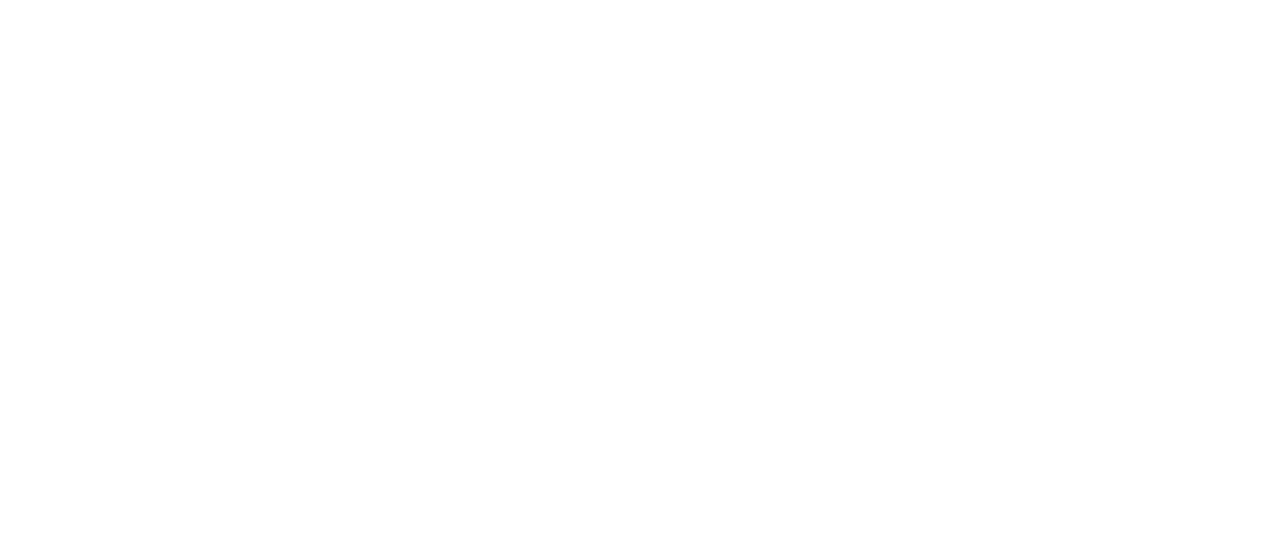
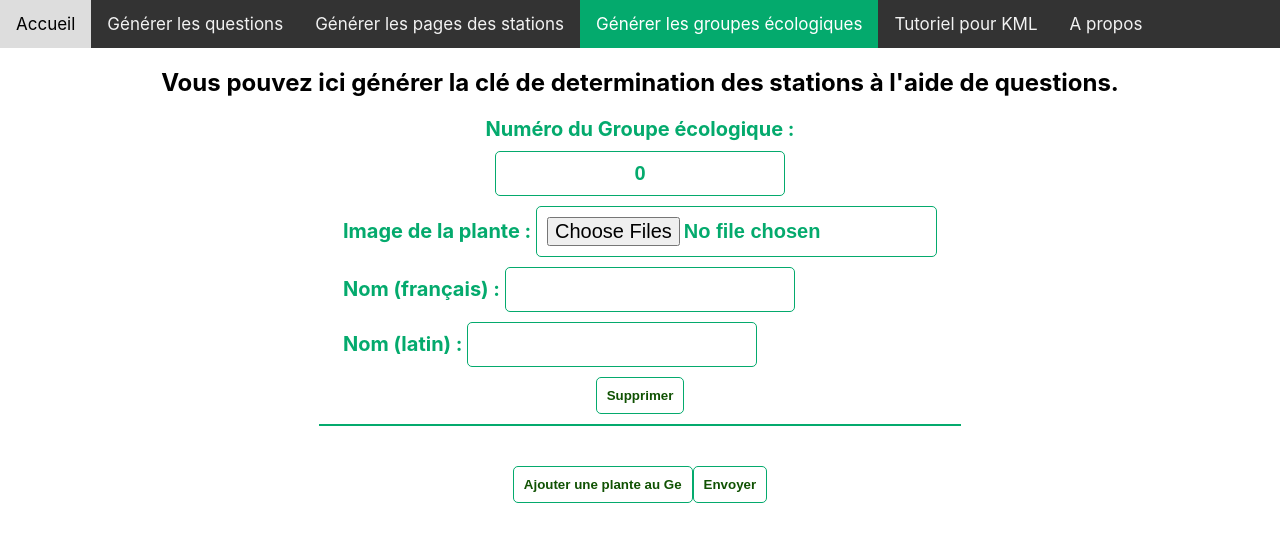
Before and after one commit to Projet-L3-Guide-des-Stations-Embarque/Guides_des_Station_Front, a React (Create React App) app: page /ge in a window 1280 px wide. Before the commit this address had no page. Shown: the top 542 px of the page. Built offline with nearby package versions, Linux system fonts and the light colour scheme.

Commit message:
création page de génération des groupes écologiques

```diff
--- a/src/App.js
+++ b/src/App.js
@@ -2,6 +2,7 @@ import Home from './pages/home'
 import About from './pages/about'
 import Tuto from './pages/tuto'
 import Questions from './pages/questionsGen'
+import Ge from './pages/geGen'
 import Stations from './pages/stationsGen'
 import './styles/main.css'
 import {Route, Routes} from 'react-router-dom'
@@ -14,6 +15,7 @@ function App() {
         <Route path="/apropos" element={<About/>}/>
         <Route path="/questions" element={<Questions/>}/>
         <Route path="/stations" element={<Stations/>}/>
+        <Route path="/ge" element={<Ge/>}/>
         <Route path="/tutoriel" element={<Tuto/>}/>
       </Routes>
     </div>
--- a/src/pages/about/index.jsx
+++ b/src/pages/about/index.jsx
@@ -8,6 +8,7 @@ function About()
                 <Link to="/">Accueil</Link>
                 <Link to="/questions">Générer les questions</Link>
                 <Link to="/stations">Générer les pages des stations</Link>
+                <Link to="/ge">Générer les groupes écologiques</Link>
                 <Link to="/tutoriel">Tutoriel pour KML</Link>
                 <Link to="/apropos" className="active">A propos</Link>
             </div>
--- /dev/null
+++ b/src/pages/geGen/index.jsx
@@ -0,0 +1,109 @@
+import { useState } from 'react'
+import { Link } from "react-router-dom"
+
+function Ge()
+{
+    const [idSuivant, setIdSuivant] = useState(1)
+
+    const [inputFields, setInputFields] = useState([
+        { id:'0', image: '', descriptionfr:'', descriptionlat: ''}
+        //GERER PLUSIEUR + NOM GE + Image
+    ])
+
+    const handleFormChange = (index, event) => {
+        let data = [...inputFields];
+        if (data[index]["id"] == "") {
+            data[index]["id"] = String(index);
+        }
+        data[index][event.target.name] = event.target.value;
+        setInputFields(data);
+    }
+
+    /*const handleCheckBoxChange = (index, event) => {
+        let data = [...inputFields];
+        data[index][event.target.name] = event.target.checked;
+        setInputFields(data);
+        if (event.target.checked) {
+            data[index]["idoui"] = "";
+            data[index]["idnon"] = "";
+        }
+    }*/
+
+    const addFields = () => {
+        let newfield = {id:String(idSuivant), image: '', descriptionfr:'', descriptionlat: ''}
+        setIdSuivant(idSuivant + 1)
+        setInputFields([...inputFields, newfield])
+    }
+
+    const submit = (e) => {
+        e.preventDefault();
+        console.log(inputFields)
+        const fileData = JSON.stringify(inputFields);
+        const blob = new Blob([fileData], { type: "text/plain" });
+        const url = URL.createObjectURL(blob);
+        const link = document.createElement("a");
+        link.download = "ge.json";
+        link.href = url;
+        link.click();
+    }
+
+    const removeFields = (index, e) => {
+        e.preventDefault();
+        let data = [...inputFields];
+        data.splice(index, 1)
+        setInputFields(data)
+    }
+
+    return(
+        <>
+            <div className="topnav">
+                <Link to="/">Accueil</Link>
+                <Link to="/questions">Générer les questions</Link>
+                <Link to="/stations">Générer les pages des stations</Link>
+                <Link to="/ge" className="active">Générer les groupes écologiques</Link>
+                <Link to="/tutoriel">Tutoriel pour KML</Link>
+                <Link to="/apropos">A propos</Link>
+            </div>
+            <h2 className="catchPhrase">Vous pouvez ici générer la clé de determination des stations à l'aide de questions.</h2>
+            <div className="App">
+                <form>
+                    {inputFields.map((input, index) => {
+                    return (
+                        <div key={index} className='questionFormulaire'>
+                            <>{"Numéro du Groupe écologique : "}
+                                    <input
+                                        type='text'
+                                        name='id'
+                                        value={input.id}
+                                        onChange={event => handleFormChange(index, event)}
+                                    />
+                                    <div className='formulairedeLaGE'>
+                                        <div>
+                                            <label>Image de la plante : </label>
+                                            <input type="file" name="imageElement" placeholder="Image" multiple accept="image/*" onChange={event =>handleFormChange(index,event)}/>
+                                        </div>
+                                        <div>
+                                            <label>Nom (français) : </label>
+                                            <input type='text' name="textFr" value={input.descriptionfr} onChange={event =>handleFormChange(index,event)}/>
+                                        </div>
+                                        <div>
+                                            <label>Nom (latin) : </label>
+                                            <input type='text' name="textLat" value={input.descriptionlat} onChange={event =>handleFormChange(index,event)}/>
+                                        </div>
+                                    </div>
+                                </>
+                            <button onClick={event => removeFields(index, event)}>Supprimer</button>
+                            <hr></hr>
+                        </div>
+                    )
+                    })}
+                </form>
+                <div className='formulaireFin'>
+                    <button onClick={addFields}>Ajouter une plante au Ge</button>
+                    <button onClick={submit}>Envoyer</button>
+                </div>
+            </div>
+        </>
+    )
+}
+export default Ge;
--- a/src/pages/home/index.jsx
+++ b/src/pages/home/index.jsx
@@ -17,6 +17,7 @@ function Home()
                 <Link to="/" className="active">Accueil</Link>
                 <Link to="/questions">Générer les questions</Link>
                 <Link to="/stations">Générer les pages des stations</Link>
+                <Link to="/ge">Générer les groupes écologiques</Link>
                 <Link to="/tutoriel">Tutoriel pour KML</Link>
                 <Link to="/apropos">A propos</Link>
             </div>
--- a/src/pages/questionsGen/index.jsx
+++ b/src/pages/questionsGen/index.jsx
@@ -60,6 +60,7 @@ function Questions()
                 <Link to="/">Accueil</Link>
                 <Link to="/questions" className="active">Générer les questions</Link>
                 <Link to="/stations">Générer les pages des stations</Link>
+                <Link to="/ge">Générer les groupes écologiques</Link>
                 <Link to="/tutoriel">Tutoriel pour KML</Link>
                 <Link to="/apropos">A propos</Link>
             </div>
--- a/src/pages/stationsGen/index.jsx
+++ b/src/pages/stationsGen/index.jsx
@@ -91,6 +91,7 @@ function Stations()
                 <Link to="/">Accueil</Link>
                 <Link to="/questions">Générer les questions</Link>
                 <Link to="/stations" className="active">Générer les pages des stations</Link>
+                <Link to="/ge">Générer les groupes écologiques</Link>
                 <Link to="/tutoriel">Tutoriel pour KML</Link>
                 <Link to="/apropos">A propos</Link>
             </div>
--- a/src/pages/tuto/index.jsx
+++ b/src/pages/tuto/index.jsx
@@ -8,6 +8,7 @@ function Tuto()
                 <Link to="/">Accueil</Link>
                 <Link to="/questions">Générer les questions</Link>
                 <Link to="/stations">Générer les pages des stations</Link>
+                <Link to="/ge">Générer les groupes écologiques</Link>
                 <Link to="/tutoriel" className="active">Tutoriel pour KML</Link>
                 <Link to="/apropos">A propos</Link>
             </div>
```
